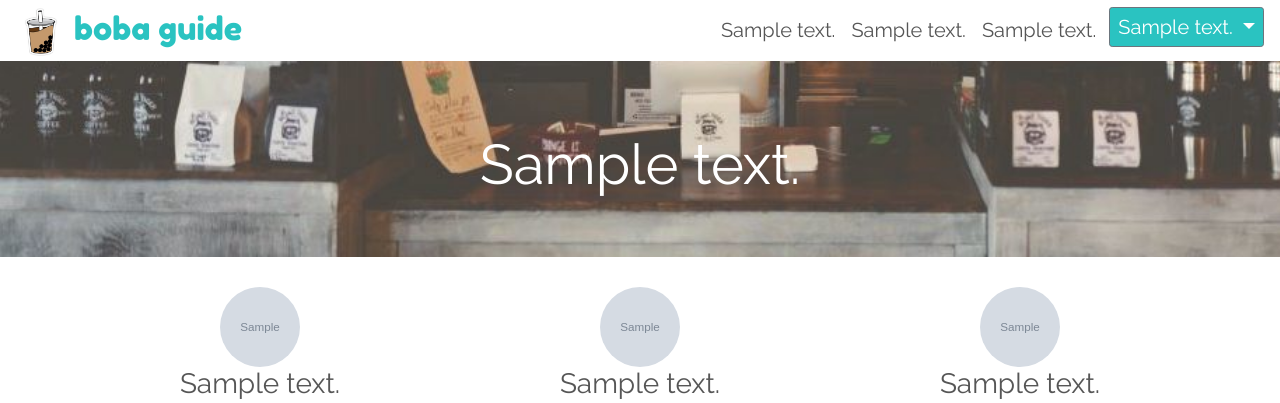
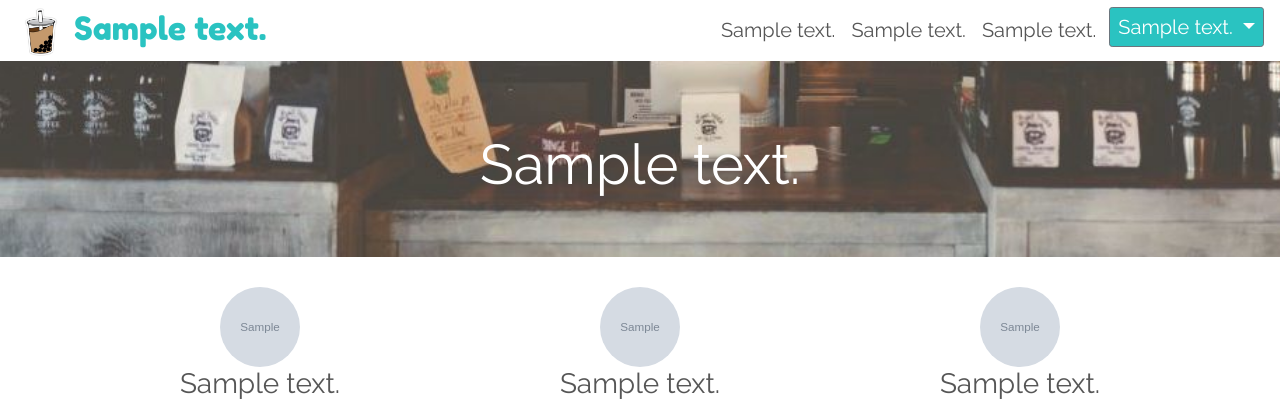
Before and after one commit to rooneyshuman/bobaguide, a Flask app: template templates/translation.html in a window 1280 px wide. Shown: the top 403 px of the page. Run offline with Flask 2, Linux system fonts and the light colour scheme; the template is opened without the code that fills it: most values are stand-ins (such as "Sample title", 1, 10 or a date in 2020); grey boxes marked "Sample" are stand-in pictures; some libraries are stand-ins or nearby versions.

Commit message:
Translate logo name

```diff
--- a/templates/translation.html
+++ b/templates/translation.html
@@ -8,18 +8,18 @@
 <header>
   <nav class="navbar mavbar-expand-sm navbar-light bg-white" role="navigation">
     <a class="navbar-brand" href="/">
-      <img src="/static/images/logo.jpg" width=50px></i> boba guide
+      <img src="/static/images/logo.jpg" width=50px></i> {{ translation.translations[0].translatedText }}
     </a>
 
     <div class="expand navbar-expand">
       <ul class="nav navbar-nav navbar-right">
-        <li class="nav-item"><a class="nav-link" href="/">{{ translation.translations[0].translatedText }}</a></li>
-        <li class="nav-item"><a class="nav-link" href="/form">{{ translation.translations[1].translatedText }}</a></li>
-        <li class="nav-item"><a class="nav-link" href="/shops">{{ translation.translations[2].translatedText }}</a></li>
+        <li class="nav-item"><a class="nav-link" href="/">{{ translation.translations[1].translatedText }}</a></li>
+        <li class="nav-item"><a class="nav-link" href="/form">{{ translation.translations[2].translatedText }}</a></li>
+        <li class="nav-item"><a class="nav-link" href="/shops">{{ translation.translations[3].translatedText }}</a></li>
         <div class="dropdown">
           <button class="btn btn-sm btn-secondary dropdown-toggle dropdown-button" type="button" id="dropdownMenuButton"
             data-toggle="dropdown" aria-haspopup="true" aria-expanded="false">
-            {{ translation.translations[4].translatedText }}
+            {{ translation.translations[5].translatedText }}
           </button>
           <div class="dropdown-menu" aria-labelledby="dropdownMenuButton">
             <p><a class="dropdown-item" href="/translation/{{ shop_name }}/{{ shop_phone }}/ar">Arabic</a>
@@ -69,7 +69,7 @@
 <div>
   <div class="container" id="shop_bg">
     <h1>
-      <center>{{ translation.translations[3].translatedText }}</center>
+      <center>{{ translation.translations[4].translatedText }}</center>
     </h1>
   </div>
 </div>
@@ -79,35 +79,35 @@
       <img src="{{ yelp_reviews[0].user_img }}"
         onError="this.src = 'https://cdn2.iconfinder.com/data/icons/rcons-user/32/male-shadow-fill-circle-512.png'"
         id="user_img">
-      <h3>{{ translation.translations[7].translatedText }}</h3>
-      <i>{{ translation.translations[8].translatedText }}</i>
-      <p>{{ translation.translations[9].translatedText }}</p>
+      <h3>{{ translation.translations[8].translatedText }}</h3>
+      <i>{{ translation.translations[9].translatedText }}</i>
+      <p>{{ translation.translations[10].translatedText }}</p>
       <p><a class="btn btn-md" href="{{ yelp_reviews[0].url }}" role="button"
-          target="_blank">{{ translation.translations[5].translatedText }}</a></p>
+          target="_blank">{{ translation.translations[6].translatedText }}</a></p>
     </div>
     <div class="col-lg-4">
       <img src="{{ yelp_reviews[1].user_img }}"
         onError="this.src = 'https://cdn2.iconfinder.com/data/icons/rcons-user/32/male-shadow-fill-circle-512.png'"
         id="user_img">
-      <h3>{{ translation.translations[10].translatedText }}</h3>
-      <i>{{ translation.translations[11].translatedText }}</i>
-      <p>{{ translation.translations[12].translatedText }}</p>
+      <h3>{{ translation.translations[11].translatedText }}</h3>
+      <i>{{ translation.translations[12].translatedText }}</i>
+      <p>{{ translation.translations[13].translatedText }}</p>
       <p><a class="btn btn-md" href="{{ yelp_reviews[1].url }}" role="button"
-          target="_blank">{{ translation.translations[5].translatedText }}</a></p>
+          target="_blank">{{ translation.translations[6].translatedText }}</a></p>
     </div>
     <div class="col-lg-4">
       <img src="{{ yelp_reviews[2].user_img }}"
         onError="this.src = 'https://cdn2.iconfinder.com/data/icons/rcons-user/32/male-shadow-fill-circle-512.png'"
         id="user_img">
-      <h3>{{ translation.translations[13].translatedText }}</h3>
-      <i>{{ translation.translations[14].translatedText }}</i>
-      <p>{{ translation.translations[15].translatedText }}</p>
+      <h3>{{ translation.translations[14].translatedText }}</h3>
+      <i>{{ translation.translations[15].translatedText }}</i>
+      <p>{{ translation.translations[16].translatedText }}</p>
       <p><a class="btn btn-md" href="{{ yelp_reviews[2].url }}" role="button"
-          target="_blank">{{ translation.translations[5].translatedText }}</a></p>
+          target="_blank">{{ translation.translations[6].translatedText }}</a></p>
     </div>
   </div>
 </div>
 <footer>
-  <p class="text-center text-muted">&#xa9; {{ translation.translations[6].translatedText }}</p>
+  <p class="text-center text-muted">&#xa9; {{ translation.translations[7].translatedText }}</p>
 </footer>
 {% endblock %}
--- a/translation.py
+++ b/translation.py
@@ -34,6 +34,7 @@ class Translation(MethodView):
 
         # Collect page components to translate
         text_to_translate = [
+            "boba guide",
             "Home",
             "Add Tea Shop",
             "View Tea Shops",
```
